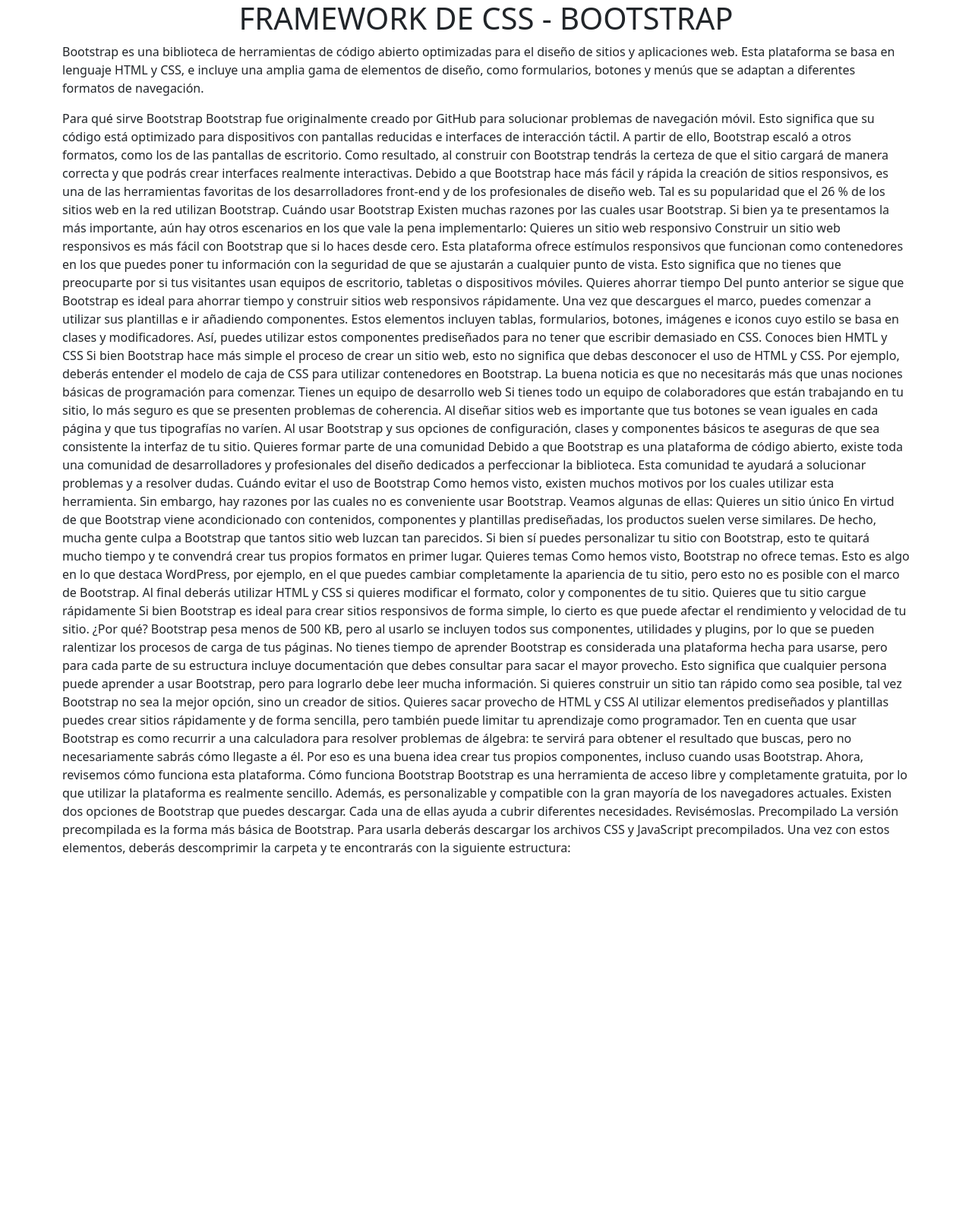
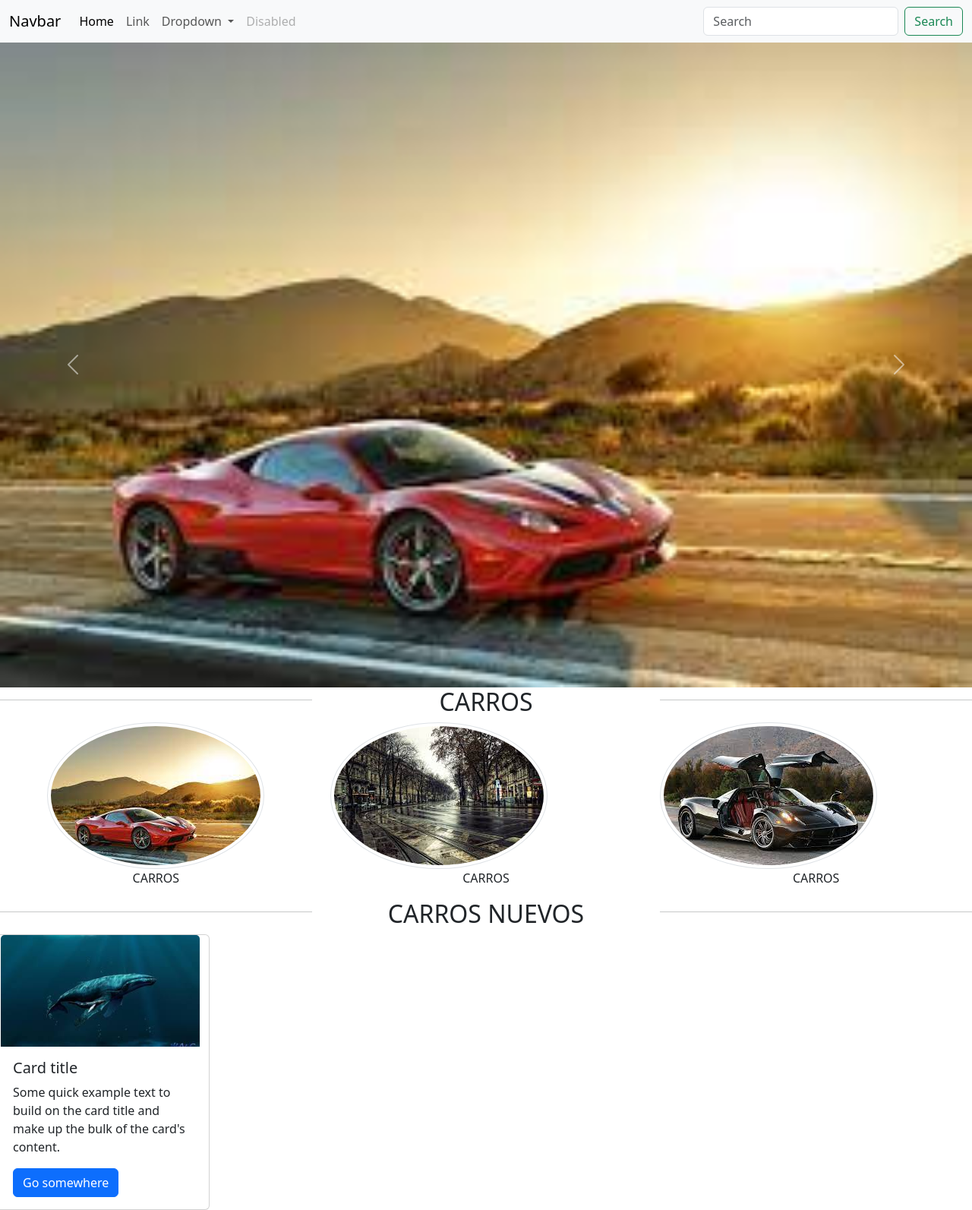
Before and after one commit to dainer19/bootstrap, a plain HTML site: page index.html in a window 1280 px wide. Shown: the whole page at 76% size. Before the commit the page ends 1144 px from the top, so only its background shows below. Drawn offline with nearby package versions, Linux system fonts and the light colour scheme.

Commit message:
actualizado

```diff
--- a/index.html
+++ b/index.html
@@ -7,61 +7,124 @@
     <link rel="stylesheet" href="css/bootstrap.css">
   </head>
   <body>
-    <div class="container">
-    <h1 class="text-center">FRAMEWORK DE CSS - BOOTSTRAP</h1>
-    <p>Bootstrap es una biblioteca de herramientas de código abierto optimizadas para el diseño de sitios y aplicaciones web. Esta plataforma se basa en lenguaje HTML y CSS, e incluye una amplia gama de elementos de diseño, como formularios, botones y menús que se adaptan a diferentes formatos de navegación.</p>
-    <p>Para qué sirve Bootstrap
-        Bootstrap fue originalmente creado por GitHub para solucionar problemas de navegación móvil. Esto significa que su código está optimizado para dispositivos con pantallas reducidas e interfaces de interacción táctil. A partir de ello, Bootstrap escaló a otros formatos, como los de las pantallas de escritorio. Como resultado, al construir con Bootstrap tendrás la certeza de que el sitio cargará de manera correcta y que podrás crear interfaces realmente interactivas.
+    <!-- inicio de menu-->
 
-        Debido a que Bootstrap hace más fácil y rápida la creación de sitios responsivos, es una de las herramientas favoritas de los desarrolladores front-end y de los profesionales de diseño web. Tal es su popularidad que el 26 % de los sitios web en la red utilizan Bootstrap.
+    <nav class="navbar navbar-expand-lg bg-body-tertiary">
+        <div class="container-fluid">
+          <a class="navbar-brand" href="#">Navbar</a>
+          <button class="navbar-toggler" type="button" data-bs-toggle="collapse" data-bs-target="#navbarSupportedContent" aria-controls="navbarSupportedContent" aria-expanded="false" aria-label="Toggle navigation">
+            <span class="navbar-toggler-icon"></span>
+          </button>
+          <div class="collapse navbar-collapse" id="navbarSupportedContent">
+            <ul class="navbar-nav me-auto mb-2 mb-lg-0">
+              <li class="nav-item">
+                <a class="nav-link active" aria-current="page" href="#">Home</a>
+              </li>
+              <li class="nav-item">
+                <a class="nav-link" href="#">Link</a>
+              </li>
+              <li class="nav-item dropdown">
+                <a class="nav-link dropdown-toggle" href="#" role="button" data-bs-toggle="dropdown" aria-expanded="false">
+                  Dropdown
+                </a>
+                <ul class="dropdown-menu">
+                  <li><a class="dropdown-item" href="#">Action</a></li>
+                  <li><a class="dropdown-item" href="#">Another action</a></li>
+                  <li><hr class="dropdown-divider"></li>
+                  <li><a class="dropdown-item" href="#">Something else here</a></li>
+                </ul>
+              </li>
+              <li class="nav-item">
+                <a class="nav-link disabled">Disabled</a>
+              </li>
+            </ul>
+            <form class="d-flex" role="search">
+              <input class="form-control me-2" type="search" placeholder="Search" aria-label="Search">
+              <button class="btn btn-outline-success" type="submit">Search</button>
+            </form>
+          </div>
+        </div>
+      </nav>
+    <!--fin de menu-->
 
-        Cuándo usar Bootstrap
-        Existen muchas razones por las cuales usar Bootstrap. Si bien ya te presentamos la más importante, aún hay otros escenarios en los que vale la pena implementarlo:
+    <!--inicio carrusel-->
 
-        Quieres un sitio web responsivo
-        Construir un sitio web responsivos es más fácil con Bootstrap que si lo haces desde cero. Esta plataforma ofrece estímulos responsivos que funcionan como contenedores en los que puedes poner tu información con la seguridad de que se ajustarán a cualquier punto de vista. Esto significa que no tienes que preocuparte por si tus visitantes usan equipos de escritorio, tabletas o dispositivos móviles.
+    <div id="carouselExample" class="carousel slide">
+        <div class="carousel-inner">
+          <div class="carousel-item active">
+            <img src="imagenes/img.jfif" class="d-block w-100" alt="...">
+          </div>
+          <div class="carousel-item">
+            <img src="imagenes/img1.jfif" class="d-block w-100" alt="...">
+          </div>
+          <div class="carousel-item">
+            <img src="imagenes/img2.jfif" class="d-block w-100" alt="...">
+          </div>
+        </div>
+        <button class="carousel-control-prev" type="button" data-bs-target="#carouselExample" data-bs-slide="prev">
+          <span class="carousel-control-prev-icon" aria-hidden="true"></span>
+          <span class="visually-hidden">Previous</span>
+        </button>
+        <button class="carousel-control-next" type="button" data-bs-target="#carouselExample" data-bs-slide="next">
+          <span class="carousel-control-next-icon" aria-hidden="true"></span>
+          <span class="visually-hidden">Next</span>
+        </button>
+      </div>
+    <!--fin carrusel-->
 
-        Quieres ahorrar tiempo
-        Del punto anterior se sigue que Bootstrap es ideal para ahorrar tiempo y construir sitios web responsivos rápidamente. Una vez que descargues el marco, puedes comenzar a utilizar sus plantillas e ir añadiendo componentes. Estos elementos incluyen tablas, formularios, botones, imágenes e iconos cuyo estilo se basa en clases y modificadores. Así, puedes utilizar estos componentes prediseñados para no tener que escribir demasiado en CSS.
+    <!--inicio de contenido-->
 
-        Conoces bien HMTL y CSS
-        Si bien Bootstrap hace más simple el proceso de crear un sitio web, esto no significa que debas desconocer el uso de HTML y CSS. Por ejemplo, deberás entender el modelo de caja de CSS para utilizar contenedores en Bootstrap. La buena noticia es que no necesitarás más que unas nociones básicas de programación para comenzar.
+    <div class="row">
+        <div class="col md-5 col-4">
+            <hr>
+        </div>
 
-        Tienes un equipo de desarrollo web
-        Si tienes todo un equipo de colaboradores que están trabajando en tu sitio, lo más seguro es que se presenten problemas de coherencia. Al diseñar sitios web es importante que tus botones se vean iguales en cada página y que tus tipografías no varíen. Al usar Bootstrap y sus opciones de configuración, clases y componentes básicos te aseguras de que sea consistente la interfaz de tu sitio.
+        <div class="md-2 col-4">
+            <h2 class="text-center">CARROS</h2>
+        </div>
+        <div class="col md-5 col-4">
+            <hr>
+        </div>
 
-        Quieres formar parte de una comunidad
-        Debido a que Bootstrap es una plataforma de código abierto, existe toda una comunidad de desarrolladores y profesionales del diseño dedicados a perfeccionar la biblioteca. Esta comunidad te ayudará a solucionar problemas y a resolver dudas.
+        <div class="cold md-3 col-4 text-center">
+            <img src="imagenes/img.jfif" class="img-thumbnail rounded-circle" alt="...">
+            <p class="text-center">CARROS</p>
+        </div>
 
-        Cuándo evitar el uso de Bootstrap
-        Como hemos visto, existen muchos motivos por los cuales utilizar esta herramienta. Sin embargo, hay razones por las cuales no es conveniente usar Bootstrap. Veamos algunas de ellas:
+        <div class="cold md-3 col-4 text center">
+            <img src="imagenes/img1.jfif" class="img-thumbnail rounded-circle" alt="..">
+            <p class="text-center">CARROS</p>
+        </div>
 
-        Quieres un sitio único
-        En virtud de que Bootstrap viene acondicionado con contenidos, componentes y plantillas prediseñadas, los productos suelen verse similares. De hecho, mucha gente culpa a Bootstrap que tantos sitio web luzcan tan parecidos. Si bien sí puedes personalizar tu sitio con Bootstrap, esto te quitará mucho tiempo y te convendrá crear tus propios formatos en primer lugar.
+        <div class="cold md-3 col-4 text center">
+            <img src="imagenes/img2.jfif" class="img-thumbnail rounded-circle" alt="..">
+            <p class="text-center">CARROS</p>
+        </div>
 
-        Quieres temas
-        Como hemos visto, Bootstrap no ofrece temas. Esto es algo en lo que destaca WordPress, por ejemplo, en el que puedes cambiar completamente la apariencia de tu sitio, pero esto no es posible con el marco de Bootstrap. Al final deberás utilizar HTML y CSS si quieres modificar el formato, color y componentes de tu sitio.
+        <div class="col md-5 col-4">
+            <hr>
+        </div>
+        <div class="md-2 col-4">
+            <h2 class="text-center">CARROS NUEVOS</h2>
+        </div>
+        <div class="col md-5 col-4">
+            <hr>
+        </div>
 
-        Quieres que tu sitio cargue rápidamente
-        Si bien Bootstrap es ideal para crear sitios responsivos de forma simple, lo cierto es que puede afectar el rendimiento y velocidad de tu sitio. ¿Por qué? Bootstrap pesa menos de 500 KB, pero al usarlo se incluyen todos sus componentes, utilidades y plugins, por lo que se pueden ralentizar los procesos de carga de tus páginas.
+        <div class="card" style="width: 18rem;">
+            <img src="imagenes/img3.jfif" class="card-img-top" alt="...">
+            <div class="card-body">
+              <h5 class="card-title">Card title</h5>
+              <p class="card-text">Some quick example text to build on the card title and make up the bulk of the card's content.</p>
+              <a href="#" class="btn btn-primary">Go somewhere</a>
+            </div>
+          </div>
 
-        No tienes tiempo de aprender
-        Bootstrap es considerada una plataforma hecha para usarse, pero para cada parte de su estructura incluye documentación que debes consultar para sacar el mayor provecho. Esto significa que cualquier persona puede aprender a usar Bootstrap, pero para lograrlo debe leer mucha información. Si quieres construir un sitio tan rápido como sea posible, tal vez Bootstrap no sea la mejor opción, sino un creador de sitios.
 
-        Quieres sacar provecho de HTML y CSS
-        Al utilizar elementos prediseñados y plantillas puedes crear sitios rápidamente y de forma sencilla, pero también puede limitar tu aprendizaje como programador. Ten en cuenta que usar Bootstrap es como recurrir a una calculadora para resolver problemas de álgebra: te servirá para obtener el resultado que buscas, pero no necesariamente sabrás cómo llegaste a él. Por eso es una buena idea crear tus propios componentes, incluso cuando usas Bootstrap.
+    </div>
+    <!--fin de contenido-->
 
-        Ahora, revisemos cómo funciona esta plataforma.
-
-        Cómo funciona Bootstrap
-        Bootstrap es una herramienta de acceso libre y completamente gratuita, por lo que utilizar la plataforma es realmente sencillo. Además, es personalizable y compatible con la gran mayoría de los navegadores actuales.
-
-        Existen dos opciones de Bootstrap que puedes descargar. Cada una de ellas ayuda a cubrir diferentes necesidades. Revisémoslas.
-
-        Precompilado
-        La versión precompilada es la forma más básica de Bootstrap. Para usarla deberás descargar los archivos CSS y JavaScript precompilados. Una vez con estos elementos, deberás descomprimir la carpeta y te encontrarás con la siguiente estructura:</p>
-    </div>
-        <script src="https://cdn.jsdelivr.net/npm/@popperjs/core@2.11.8/dist/umd/popper.min.js" integrity="sha384-I7E8VVD/ismYTF4hNIPjVp/Zjvgyol6VFvRkX/vR+Vc4jQkC+hVqc2pM8ODewa9r" crossorigin="anonymous"></script>
-<script src="https://cdn.jsdelivr.net/npm/bootstrap@5.3.0/dist/js/bootstrap.min.js" integrity="sha384-fbbOQedDUMZZ5KreZpsbe1LCZPVmfTnH7ois6mU1QK+m14rQ1l2bGBq41eYeM/fS" crossorigin="anonymous"></script>
-    </body>
+    <script src="https://cdn.jsdelivr.net/npm/@popperjs/core@2.11.8/dist/umd/popper.min.js" integrity="sha384-I7E8VVD/ismYTF4hNIPjVp/Zjvgyol6VFvRkX/vR+Vc4jQkC+hVqc2pM8ODewa9r" crossorigin="anonymous"></script>
+    <script src="https://cdn.jsdelivr.net/npm/bootstrap@5.3.0/dist/js/bootstrap.min.js" integrity="sha384-fbbOQedDUMZZ5KreZpsbe1LCZPVmfTnH7ois6mU1QK+m14rQ1l2bGBq41eYeM/fS" crossorigin="anonymous"></script>
+   </body>
 </html>
```
Also changed, not shown: prueba.html (added, +99 -0 lines), imagenes/cat-ge059969a6_1280.jpg (added), imagenes/descarga.png (added), imagenes/img.jfif (added), imagenes/img1.jfif (added), imagenes/img2.jfif (added), imagenes/img3.jfif (added), imagenes/lion-gbfc8ff70b_1280.jpg (added), imagenes/lions-gb8a8aa56a_1280.jpg (added), imagenes/logo.jfif (added), imagenes/luna.jfif (added).
